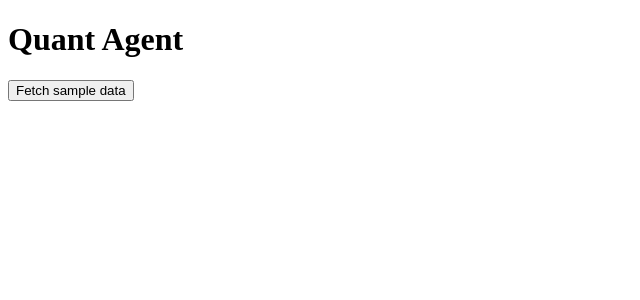
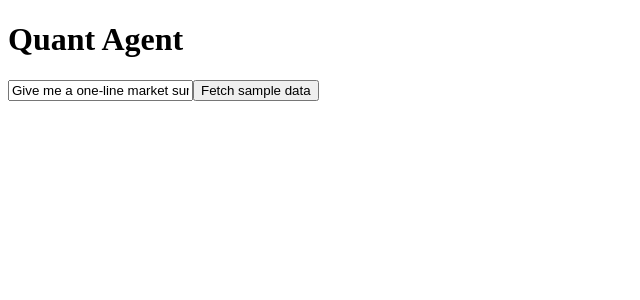
Before and after one commit to ayush2991/quant-agent, a React (Vite) app in the folder frontend/: page / in a window 1280 px wide. Shown: the top 300 px of the page, without its empty margins (0-640 px from the left). Built offline with nearby package versions, Linux system fonts and the light colour scheme; the HTML template or start-up script is replaced by a standard one.

Commit message:
Add minimal FE <--> BE communication

```diff
--- a/frontend/src/App.jsx
+++ b/frontend/src/App.jsx
@@ -1,14 +1,56 @@
-import React from "react";
+import React, { useState } from "react";
 
 export default function App() {
+  const [message, setMessage] = useState("Give me a one-line market summary.");
+  const [output, setOutput] = useState("");
+  const [loading, setLoading] = useState(false);
+  const [error, setError] = useState(null);
+
+  async function handleFetch() {
+    setLoading(true);
+    setError(null);
+    setOutput("");
+    try {
+      const q = encodeURIComponent(message || "");
+      const res = await fetch(`http://localhost:8000/ask?message=${q}`);
+      const data = await res.json();
+      if (!res.ok) {
+        setError(data.error || res.statusText || "Request failed");
+      } else if (data.error) {
+        setError(data.error);
+      } else {
+        setOutput(data.response ?? JSON.stringify(data, null, 2));
+      }
+    } catch (e) {
+      setError(String(e));
+    } finally {
+      setLoading(false);
+    }
+  }
+
   return (
     <div className="app">
       <header>
         <h1>Quant Agent</h1>
       </header>
       <main>
-        <button id="fetch-btn">Fetch sample data</button>
-        <pre id="output"></pre>
+        <div className="controls">
+          <input
+            aria-label="query"
+            value={message}
+            onChange={(e) => setMessage(e.target.value)}
+            className="query-input"
+          />
+          <button id="fetch-btn" onClick={handleFetch} disabled={loading}>
+            {loading ? "Loading…" : "Fetch sample data"}
+          </button>
+        </div>
+
+        {error ? (
+          <pre id="output" className="error" aria-live="polite">{error}</pre>
+        ) : (
+          <pre id="output" aria-live="polite">{output}</pre>
+        )}
       </main>
     </div>
   );
--- a/frontend/src/styles.css
+++ b/frontend/src/styles.css
@@ -22,4 +22,9 @@ header { margin-bottom: 24px;}
 header h1 { margin: 0 0 4px 0; font-size: 28px; }
 header p { margin: 0 0 18px 0; color: var(--muted); }
 button { background: var(--accent); color: #04243a; border: none; padding: 10px 14px; border-radius: 8px; cursor: pointer; }
-pre { margin-top: 16px; background: rgba(255,255,255,0.03); padding: 12px; border-radius: 8px; color: var(--muted); overflow:auto; }
+pre { margin-top: 16px; background: rgba(255,255,255,0.03); padding: 12px; border-radius: 8px; color: var(--muted); overflow: auto; white-space: pre-wrap;}
+
+/* Controls */
+.controls { display:flex; gap:8px; align-items:center; }
+.query-input { flex:1; padding:8px 10px; border-radius:6px; border:1px solid rgba(255,255,255,0.06); background: rgba(255,255,255,0.03); color:var(--text); }
+.error { color: #ffb4b4; background: rgba(255,50,50,0.05); }
```
Also changed, not shown: 2 other files (tests, documents, lock files or other folders).
